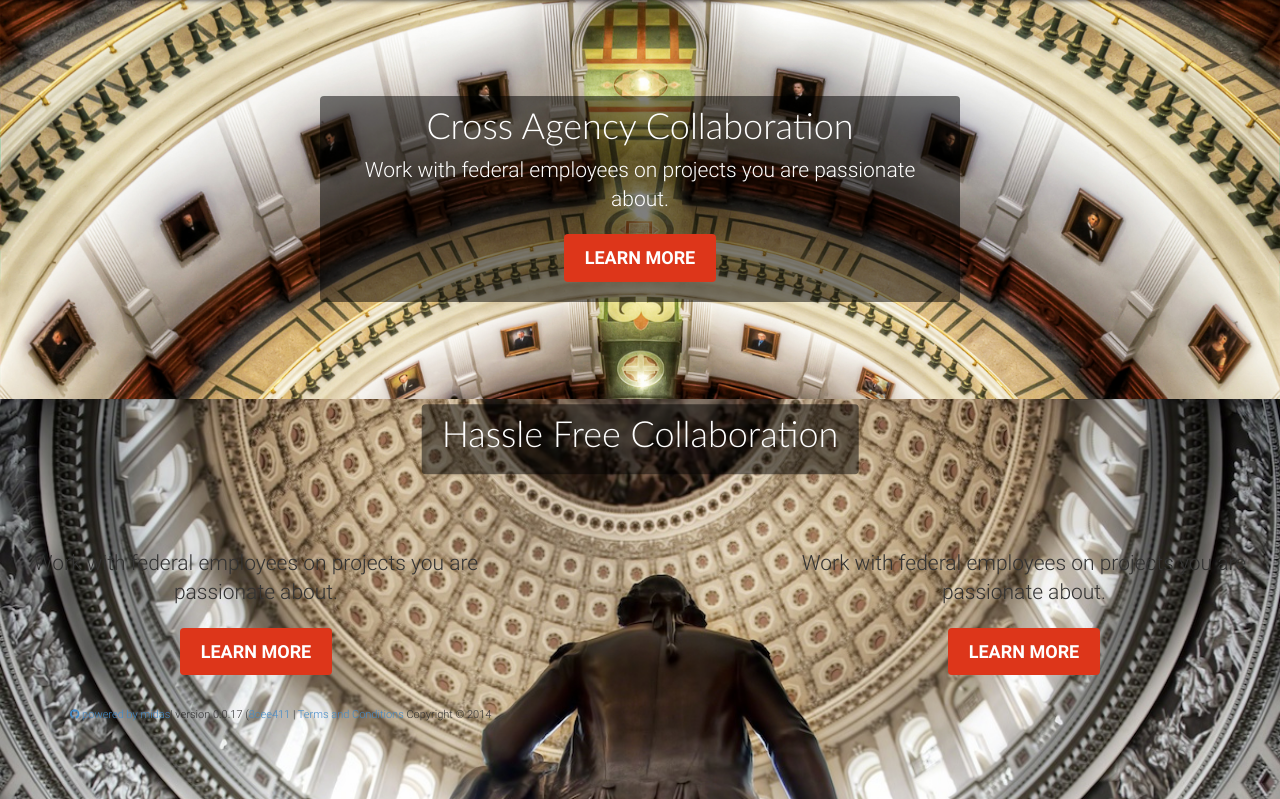
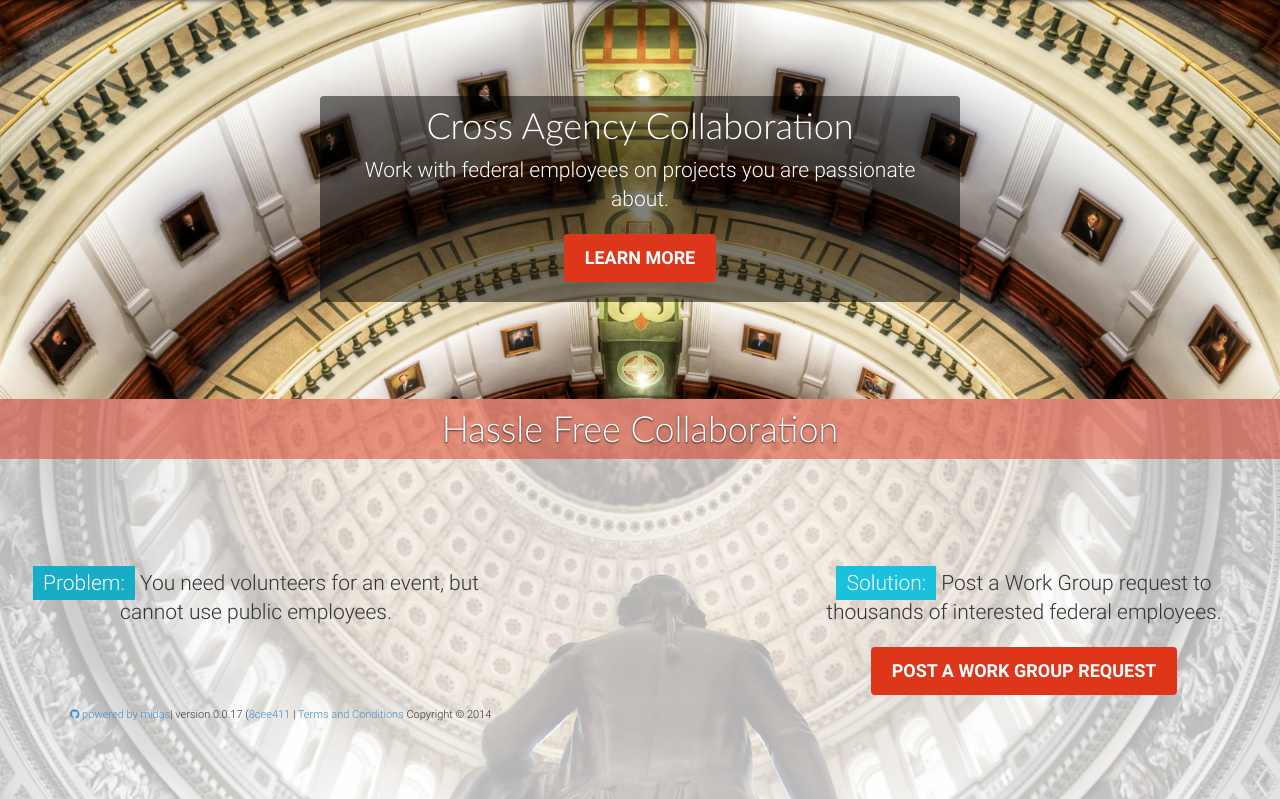
Before and after one commit to alwaysbrightblue/midas-bs, a PHP site: page / in a window 1280 px wide. Shown: the part 74-873 px from the top of the page. Run offline with PHP 8.4, Linux system fonts and the light colour scheme; some libraries are stand-ins or nearby versions.

Commit message:
Clean up section 2 - scenario1.  Added white translucent fade to background, highlights and title styles.

```diff
--- a/assets/styles/application.css
+++ b/assets/styles/application.css
@@ -96,10 +96,10 @@ input {
   padding-right: 20px;
 }
 .box-pad-t {
-  padding-top: 10px;
+  padding-top: 10px!important;
 }
 .box-pad-b {
-  padding-bottom: 10px;
+  padding-bottom: 10px!important;
 }
 .box-icon-text {
   margin-left: 5px;
@@ -225,6 +225,22 @@ h6 {
 }
 .highlight {
   background: #dd361a;
+  color: white;
+  padding: 5px 10px;
+}
+.highlight-trans {
+  background-color: rgba(221, 54, 26, 0.5);
+  color: white;
+  text-shadow: 0 1px 2px #292929;
+  padding: 5px 10px;
+}
+.highlight-complement1 {
+  background: #1ac1dd;
+  color: white;
+  padding: 5px 10px;
+}
+.highlight-complement2 {
+  background: #17adc6;
   color: white;
   padding: 5px 10px;
 }
@@ -1362,6 +1378,13 @@ ul.task-tags > li {
 .btn-midas:active {
   color: #eee;
 }
+.trans-cover-white {
+  content: "";
+  background: rgba(255, 255, 255, 0.7);
+  height: 100%;
+  width: auto;
+  z-index: 10000;
+}
 .splash-wrap {
   height: 400px;
 }
@@ -1379,12 +1402,14 @@ ul.task-tags > li {
 #splash-left {
   float: left;
   width: 40%;
-  padding-top: 150px;
+  margin-top: 80px;
+  padding: 20px;
 }
 #splash-right {
   float: right;
   width: 40%;
-  padding-top: 150px;
+  margin-top: 80px;
+  padding: 20px;
 }
 .splash-text {
   color: white;
--- a/less/application.less
+++ b/less/application.less
@@ -115,11 +115,11 @@ input {
 }
 
 .box-pad-t {
-  padding-top: 10px;
+  padding-top: 10px!important;
 }
 
 .box-pad-b {
-  padding-bottom: 10px;
+  padding-bottom: 10px!important;
 }
 
 .box-icon-text {
@@ -269,6 +269,25 @@ h1, h2, h3, h4, h5, h6 {
 
 .highlight {
   background: @base;
+  color: white;
+  padding: 5px 10px;
+}
+
+.highlight-trans {
+  background-color: fade(@base, 50%);
+  color: white;
+  text-shadow: 0 1px 2px #292929;
+  padding: 5px 10px;
+}
+
+.highlight-complement1 {
+  background: @complement1;
+  color: white;
+  padding: 5px 10px;
+}
+
+.highlight-complement2 {
+  background: @complement2;
   color: white;
   padding: 5px 10px;
 }
--- a/sections/hp/scenario1/scenario1.php
+++ b/sections/hp/scenario1/scenario1.php
@@ -5,23 +5,24 @@
 // getting the idea out. - Gabe Lloyd, Oct 6 2014 ?>
 
 <div class="container-fluid padding-left-none padding-right-none" id="container">
+
 <div class="splash-wrap" id="scenario1">
+<div class="trans-cover-white">
 
-<div id="splash-center-top" class="splash-text">
-	<h1 class="text-center">Hassle Free Collaboration</h1>
-</div><!-- /#splash-center -->
+	<h1 class="text-center highlight-trans box-pad-b box-pad-t">Hassle Free Collaboration</h1>
+
 
 	<div id="splash-left">
-	<p class="lead text-center">Work with federal employees on projects you are passionate about.</p>
-	<div class="text-center"><a href="#"><button class="btn btn-midas" id="center">Learn More</button></a></div>
+	<p class="lead text-center"><span class="highlight-complement2">Problem:</span> You need volunteers for an event, but cannot use public employees.</p>
 	</div><!-- /#splash-left -->
 
 	<div id="splash-right">
-	<p class="lead text-center">Work with federal employees on projects you are passionate about.</p>
-	<div class="text-center"><a href="#"><button class="btn btn-midas" id="center">Learn More</button></a></div>
+	<p class="lead text-center"><span class="highlight-complement1">Solution:</span> Post a Work Group request to thousands of interested federal employees.</p>
+	<div class="text-center"><a href="#"><button class="btn btn-midas" id="center">Post a Work Group Request</button></a></div>
 	</div><!-- /#splash-left -->
 
 </div><!-- /.splash-wrap-->
+</div><!-- /.trans-cover-white -->
 </div><!-- /.container-fluid-->
 
 <!-- we have to restart the container class here because we have a closing div tag in the footer.php file -->
```
Also changed, not shown: sections/hp/scenario1/scenario1.less (+13 -2 lines).
